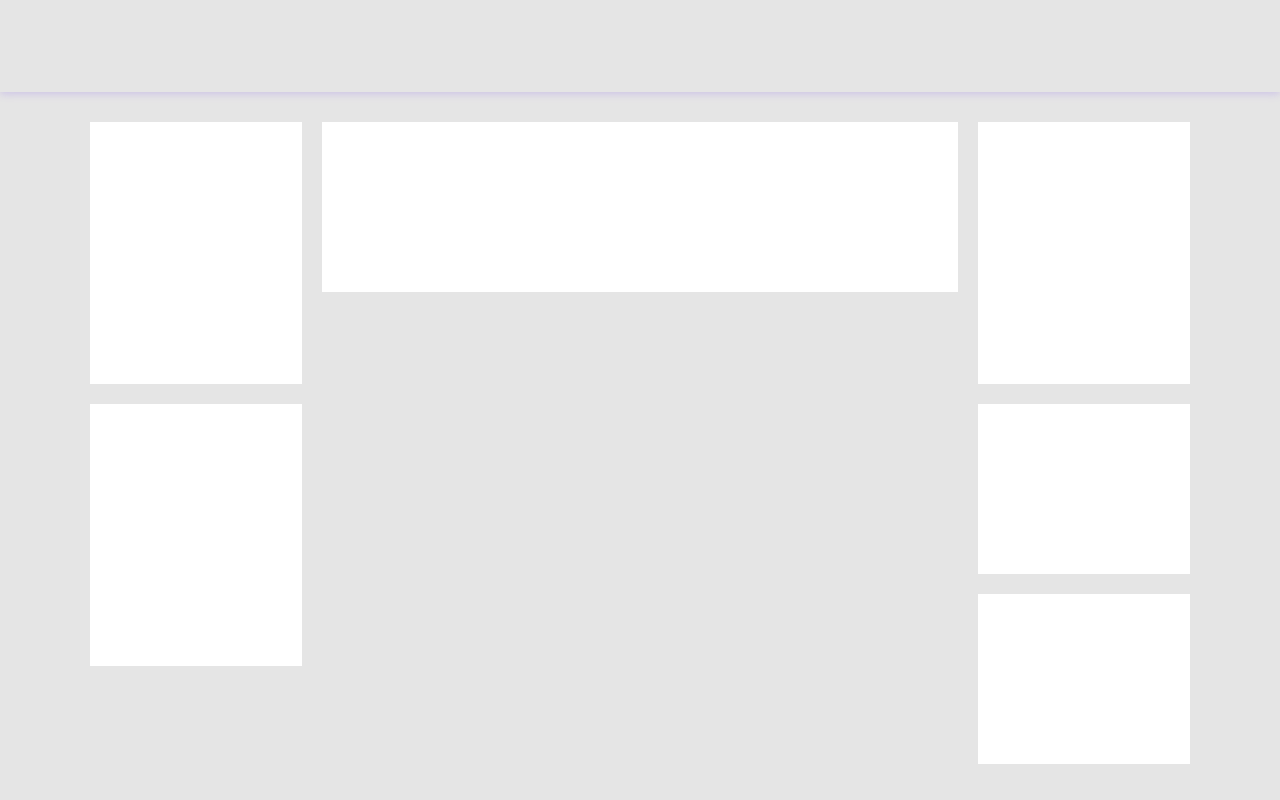
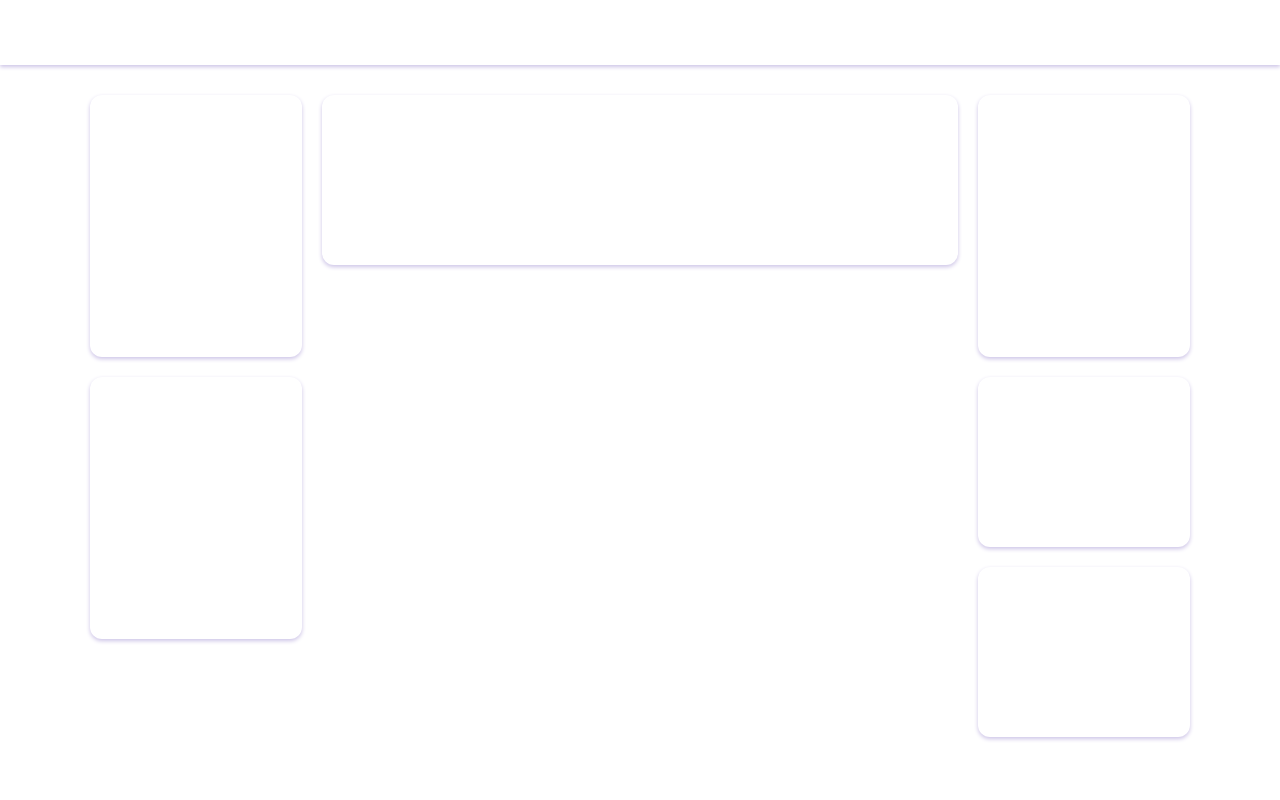
Before and after one commit to afif1400/app-inovact, a React (Create React App) app: page /feed in a window 1280 px wide. Built offline with nearby package versions, Linux system fonts and the light colour scheme.

Commit message:
build: added basic styles to feed and changed background to white

```diff
--- a/public/index.html
+++ b/public/index.html
@@ -27,6 +27,8 @@
   <link
     href="https://fonts.googleapis.com/css2?family=Roboto:wght@300;400;500;700;900&family=Ubuntu:wght@300;400;500;700&display=swap"
     rel="stylesheet">
+  <link href="https://fonts.googleapis.com/css2?family=Montserrat:wght@100;400;500;600;700;900&display=swap"
+    rel="stylesheet">
   <title>Inovact</title>
 </head>
 
--- a/src/app.css
+++ b/src/app.css
@@ -1,3 +1,15 @@
+@keyframes moveInLeft {
+  0% {
+    transform: translateX(-30rem); }
+  100% {
+    transform: translateX(0); } }
+
+@keyframes moveOutLeft {
+  0% {
+    transform: translateX(0); }
+  100% {
+    transform: translateX(-30rem); } }
+
 *,
 *::after,
 *::before {
@@ -8,10 +20,10 @@
 html {
   scroll-behavior: smooth;
   font-size: 62.5%;
-  font-family: 'Roboto', sans-serif; }
+  font-family: 'Montserrat', sans-serif; }
 
 body {
-  background-color: #e5e5e5; }
+  background-color: #fff; }
 
 .heading-login {
   font-family: "Ubuntu", sans-serif;
@@ -42,6 +54,9 @@ body {
 
 .u-visible {
   display: initial; }
+
+.u-move-out-animation {
+  animation: moveOutLeft 0.5s; }
 
 .button--blue:link, .button--blue:visited {
   display: block;
@@ -80,8 +95,8 @@ body {
 
 .nav-component {
   width: 100%;
-  height: 9.2rem;
-  box-shadow: 0px 2px 8px #cdc4e7;
+  height: 6.5rem;
+  box-shadow: 0px 2px 4px #cdc4e7;
   display: flex;
   align-items: center; }
   .nav-component--bottom {
@@ -90,7 +105,7 @@ body {
     left: 0;
     display: none;
     height: 6.5rem;
-    box-shadow: 0px -2px 8px #cdc4e7;
+    box-shadow: 0px -2px 4px #cdc4e7;
     z-index: 1; }
     @media only screen and (max-width: 56.25em) {
       .nav-component--bottom {
@@ -98,7 +113,8 @@ body {
   .nav-component__hamburger {
     width: 4rem;
     height: 4rem;
-    box-shadow: 0px 2px 8px #cdc4e7;
+    border-radius: 12px;
+    box-shadow: 0px 2px 4px #cdc4e7;
     display: none;
     margin-left: 2rem; }
     @media only screen and (max-width: 56.25em) {
@@ -106,6 +122,7 @@ body {
         display: initial; } }
 
 .nav-hamburger {
+  animation: moveInLeft 0.5s;
   width: 80vw;
   max-width: 30rem;
   height: 100vh;
@@ -174,11 +191,15 @@ body {
   padding: 1rem; }
   .feed__left__links {
     height: 26.2rem;
-    background-color: #fff; }
+    background-color: #fff;
+    border-radius: 12px;
+    box-shadow: 0 2px 4px #cdc4e7; }
   .feed__left__teams {
     margin-top: 2rem;
     height: 26.2rem;
-    background-color: #fff; }
+    background-color: #fff;
+    border-radius: 12px;
+    box-shadow: 0 2px 4px #cdc4e7; }
   @media only screen and (max-width: 56.25em) {
     .feed__left {
       display: none; } }
@@ -188,7 +209,9 @@ body {
   padding: 1rem; }
   .feed__center__create-post {
     height: 17rem;
-    background-color: #fff; }
+    background-color: #fff;
+    border-radius: 12px;
+    box-shadow: 0 2px 4px #cdc4e7; }
   @media screen and (max-width: 1000px) {
     .feed__center {
       width: 80%;
@@ -202,15 +225,21 @@ body {
   padding: 1rem; }
   .feed__right__profile {
     height: 26.2rem;
-    background-color: #fff; }
+    background-color: #fff;
+    border-radius: 12px;
+    box-shadow: 0 2px 4px #cdc4e7; }
   .feed__right__featured-projects {
     height: 17rem;
     margin-top: 2rem;
-    background-color: #fff; }
+    background-color: #fff;
+    border-radius: 12px;
+    box-shadow: 0 2px 4px #cdc4e7; }
   .feed__right__friend-suggestions {
     height: 17rem;
     margin-top: 2rem;
-    background-color: #fff; }
+    background-color: #fff;
+    border-radius: 12px;
+    box-shadow: 0 2px 4px #cdc4e7; }
   @media screen and (max-width: 1000px) {
     .feed__right {
       display: none; } }
--- a/src/sass/abstracts/_variables.scss
+++ b/src/sass/abstracts/_variables.scss
@@ -1,6 +1,8 @@
 $color-login-bg: #e5e5e5;
 $color-login-tab-bg: #e7f2ff;
 $color-login-component: #769fb6;
+
+$color-shadow: #cdc4e7;
 
 $color-blue-sky: #a8dadc;
 $color-blue-light: #f6ffff;
--- a/src/sass/base/_base.scss
+++ b/src/sass/base/_base.scss
@@ -9,9 +9,9 @@
 html {
   scroll-behavior: smooth;
   font-size: 62.5%;
-  font-family: 'Roboto', sans-serif;
+  font-family: 'Montserrat', sans-serif;
 }
 
 body {
-  background-color: $color-login-bg;
+  background-color: $color-white;
 }
--- a/src/sass/base/_utilities.scss
+++ b/src/sass/base/_utilities.scss
@@ -29,3 +29,7 @@
 .u-visible {
   display: initial;
 }
+
+.u-move-out-animation {
+  animation: moveOutLeft 0.5s;
+}
--- a/src/sass/components/_nav.scss
+++ b/src/sass/components/_nav.scss
@@ -1,7 +1,7 @@
 .nav-component {
   width: 100%;
-  height: 9.2rem;
-  box-shadow: 0px 2px 8px #cdc4e7;
+  height: 6.5rem;
+  box-shadow: 0px 2px 4px $color-shadow;
   display: flex;
   align-items: center;
   &--bottom {
@@ -10,7 +10,7 @@
     left: 0;
     display: none;
     height: 6.5rem;
-    box-shadow: 0px -2px 8px #cdc4e7;
+    box-shadow: 0px -2px 4px $color-shadow;
     z-index: 1;
     @include respond(tab-port) {
       display: initial;
@@ -19,7 +19,8 @@
   &__hamburger {
     width: 4rem;
     height: 4rem;
-    box-shadow: 0px 2px 8px #cdc4e7;
+    border-radius: 12px;
+    box-shadow: 0px 2px 4px $color-shadow;
     display: none;
     margin-left: 2rem;
     @include respond(tab-port) {
@@ -29,6 +30,7 @@
 }
 
 .nav-hamburger {
+  animation: moveInLeft 0.5s;
   width: 80vw;
   max-width: 30rem;
   height: 100vh;
--- a/src/sass/pages/_feed.scss
+++ b/src/sass/pages/_feed.scss
@@ -13,11 +13,15 @@
     &__links {
       height: 26.2rem;
       background-color: $color-white;
+      border-radius: 12px;
+      box-shadow: 0 2px 4px $color-shadow;
     }
     &__teams {
       margin-top: 2rem;
       height: 26.2rem;
       background-color: $color-white;
+      border-radius: 12px;
+      box-shadow: 0 2px 4px $color-shadow;
     }
     @include respond(tab-port) {
       display: none;
@@ -29,6 +33,8 @@
     &__create-post {
       height: 17rem;
       background-color: $color-white;
+      border-radius: 12px;
+      box-shadow: 0 2px 4px $color-shadow;
     }
     @media screen and (max-width: 1000px) {
       width: 80%;
@@ -44,16 +50,22 @@
     &__profile {
       height: 26.2rem;
       background-color: $color-white;
+      border-radius: 12px;
+      box-shadow: 0 2px 4px $color-shadow;
     }
     &__featured-projects {
       height: 17rem;
       margin-top: 2rem;
       background-color: $color-white;
+      border-radius: 12px;
+      box-shadow: 0 2px 4px $color-shadow;
     }
     &__friend-suggestions {
       height: 17rem;
       margin-top: 2rem;
       background-color: $color-white;
+      border-radius: 12px;
+      box-shadow: 0 2px 4px $color-shadow;
     }
     @media screen and (max-width: 1000px) {
       display: none;
```
Also changed, not shown: src/sass/base/_animations.scss (+17 -0 lines).
